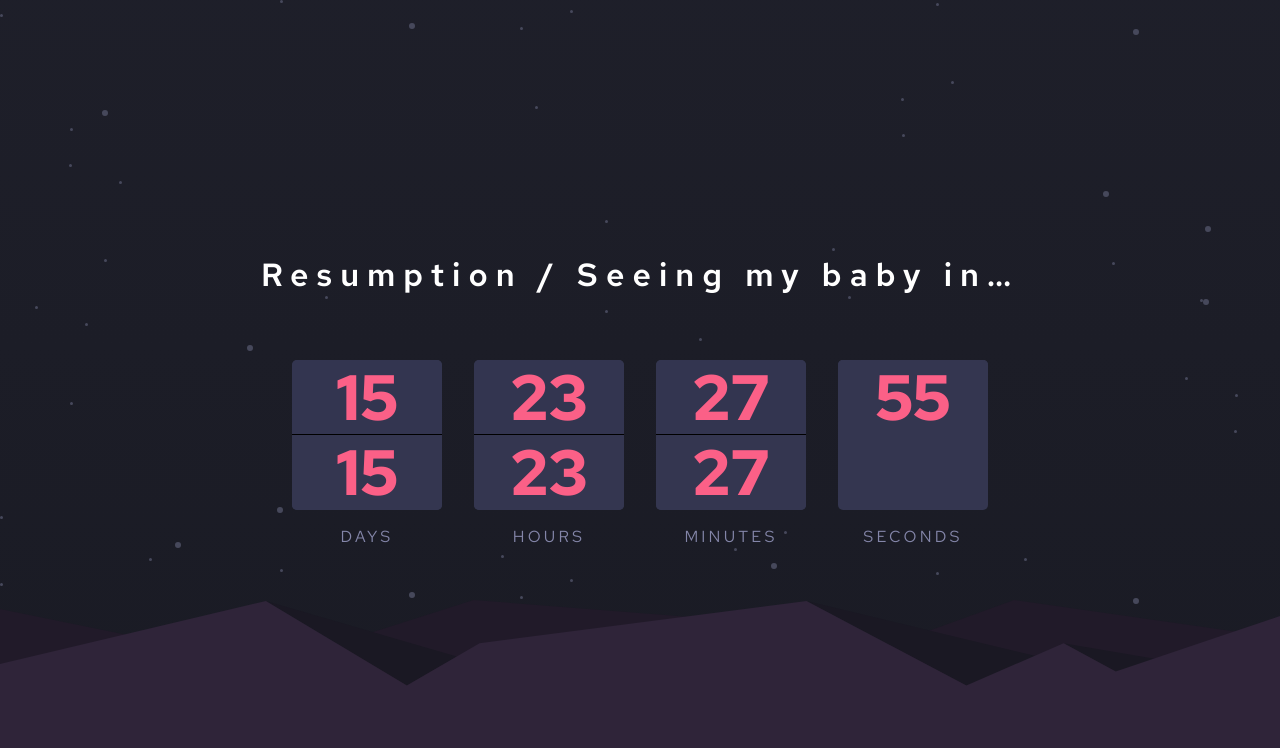
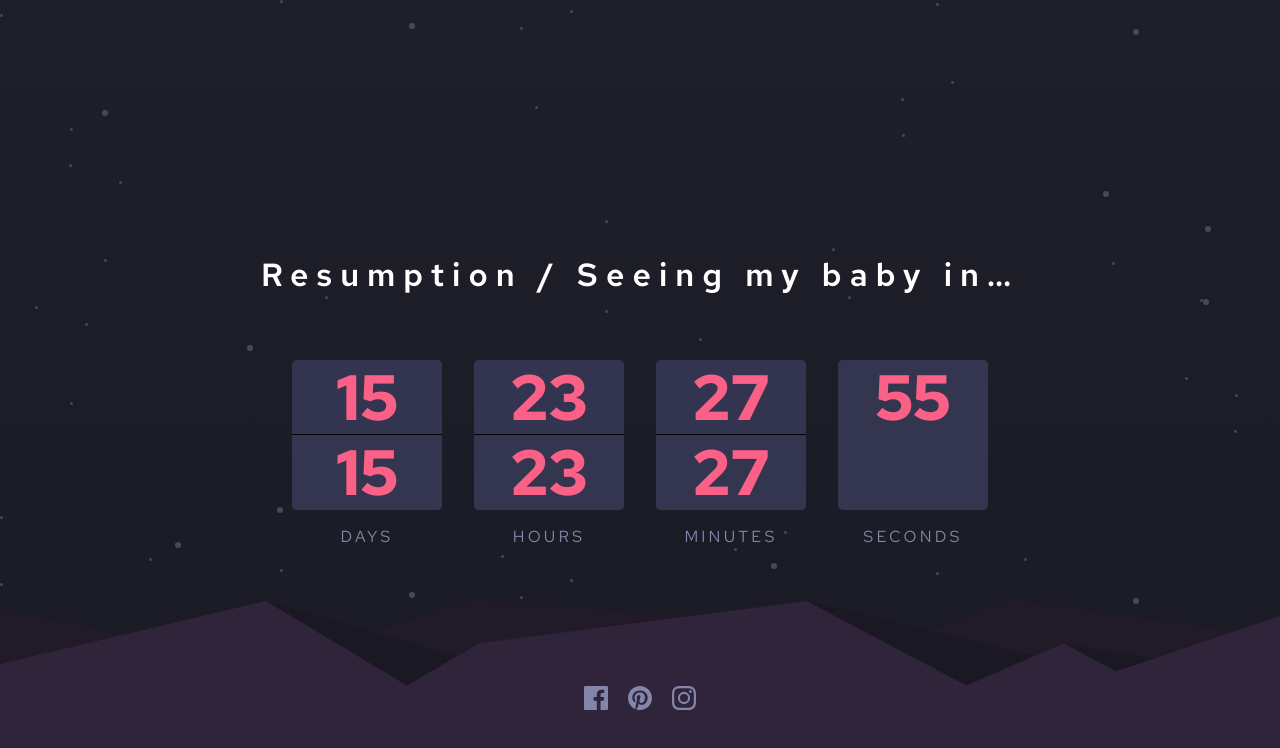
Before and after one commit to ola3bosun/countdown, a plain HTML site: page index.html in a window 1280 px wide. Drawn offline with nearby package versions, Linux system fonts and the light colour scheme.

Commit message:
Update index.html

```diff
--- a/index.html
+++ b/index.html
@@ -62,7 +62,15 @@
           <p class="label">SECONDS</p>
         </div>
       </div>
-      <div class="bottom_bg" style="background-image: url(images/pattern-hills.svg);"></div>
+      <div class="bottom_bg" style="background-image: url(images/pattern-hills.svg);">
+        <div class="link-container">
+          <div class="socials">
+            <a href="https://www.facebook.com/" target="_blank"><img src="./images/icon-facebook.svg" alt="Facebook"></a>
+            <a href="https://www.twitter.com/ola2bosun__" target="_blank"><img src="./images/icon-pinterest.svg" alt="Twitter"></a>
+            <a href="https://www.instagram.com/ola2bosun_" target="_blank"><img src="./images/icon-instagram.svg" alt="Instagram"></a>
+          </div>
+        </div>
+      </div>
     </div>
 
     <script src="https://cdnjs.cloudflare.com/ajax/libs/gsap/3.12.2/gsap.min.js"></script>
```
